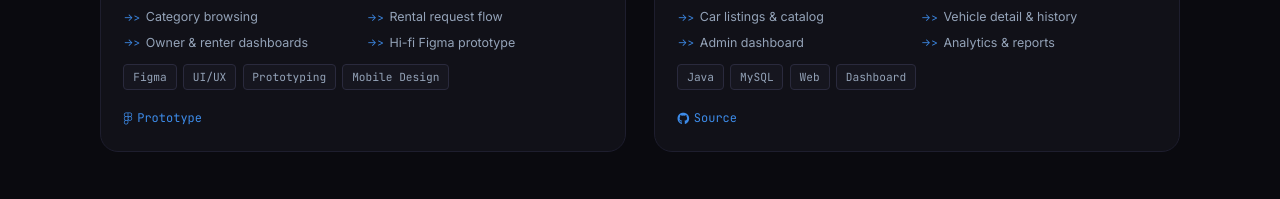
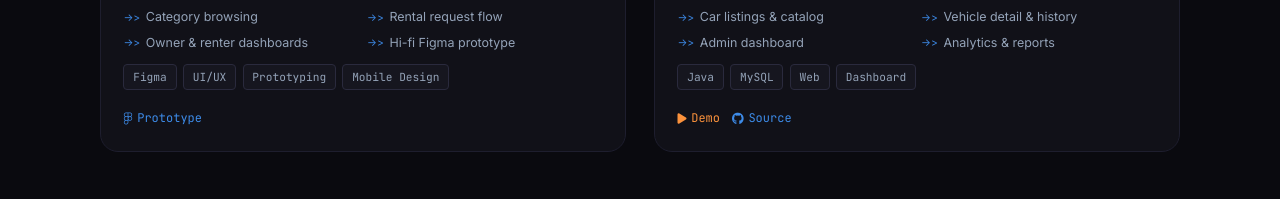
Before and after one commit to Vixhea/Vixhea.github.io, a plain HTML site: page index.html in a window 1280 px wide. Shown: the part 4477-4676 px from the top of the page. Drawn offline with Linux system fonts and the light colour scheme.

Commit message:
feat: add Google Drive demo link to Car Info System card

```diff
--- a/index.html
+++ b/index.html
@@ -2781,6 +2781,8 @@
                 <code>Java</code><code>MySQL</code><code>Web</code><code>Dashboard</code>
               </div>
               <div class="pcard-links">
+                <a href="https://drive.google.com/file/d/1TFEQb8gG54KMsNFnGymfUWJzL3U_M7mr/view?usp=sharing"
+                  target="_blank" rel="noopener" class="pcard-link-drive"><i class="fa-solid fa-play"></i> Demo</a>
                 <a href="https://github.com/Vixhea" target="_blank" rel="noopener" class="pcard-link"><i
                     class="fa-brands fa-github"></i> Source</a>
               </div>
```
